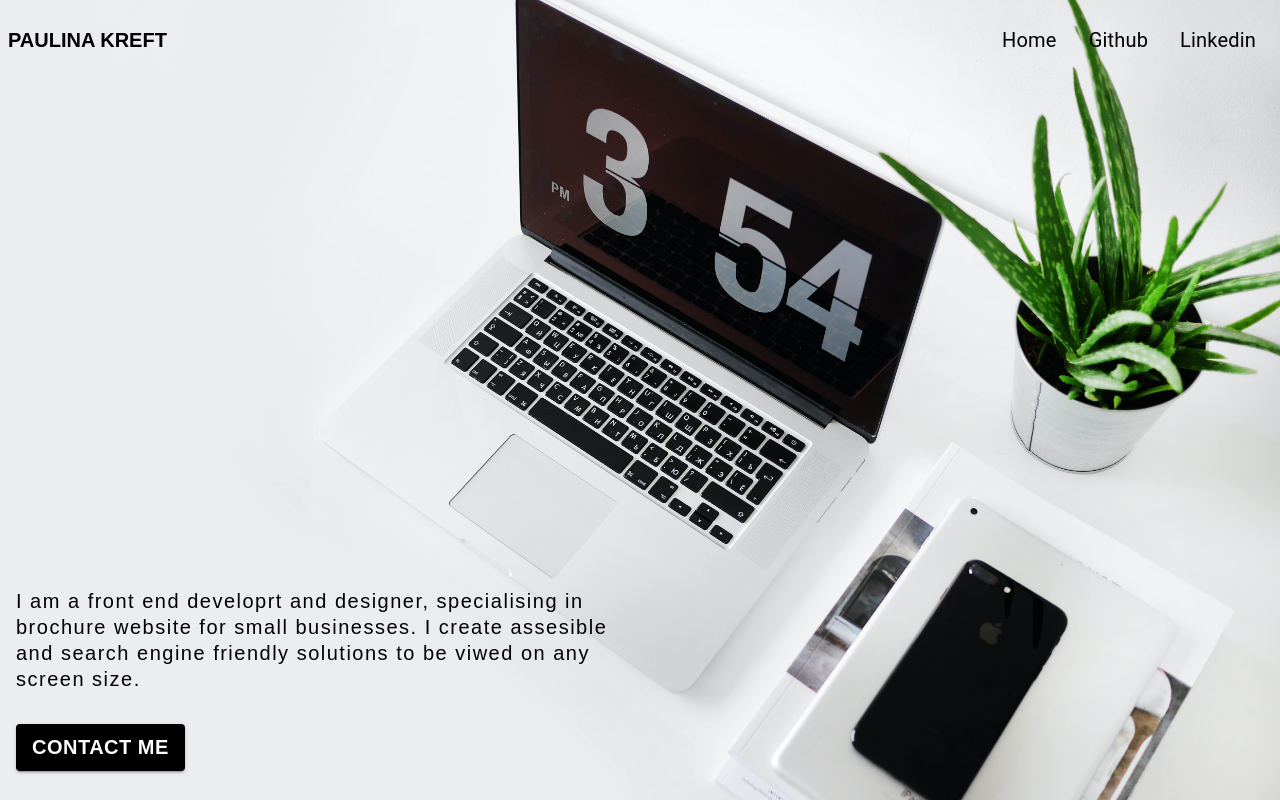
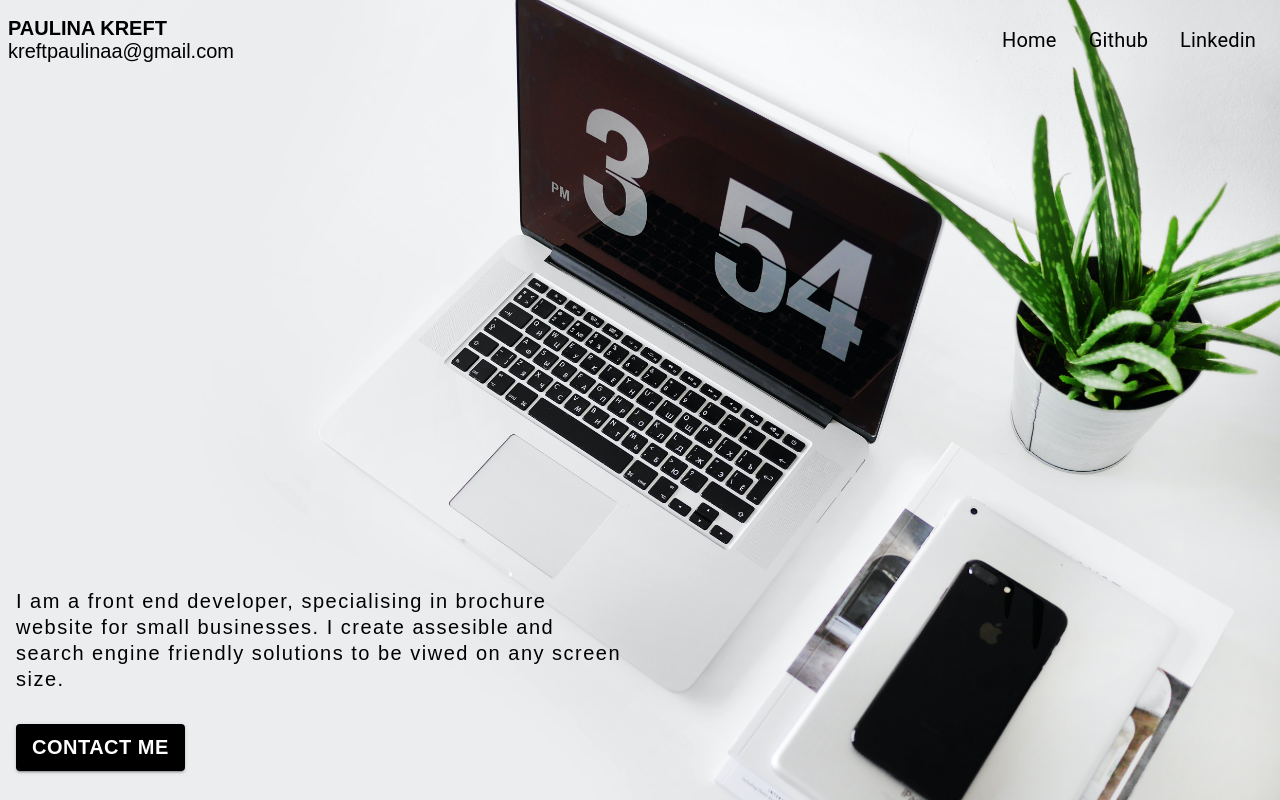
Before and after one commit to paulakreft/paulinaweb, a React (Create React App) app in the folder app/: page / in a window 1280 px wide. Built offline with nearby package versions, Linux system fonts and the light colour scheme.

Commit message:
missing links

```diff
--- a/app/src/components/Button.js
+++ b/app/src/components/Button.js
@@ -1,9 +1,9 @@
 import Button from '@material-ui/core/Button';
 
-const MainButton = ({ title }) => {
+const MainButton = ({ mail, title}) => {
     return (
-        <Button variant="contained" style={{'margin': "16px", 'backgroundColor': 'black', 'color':'white', 'fontWeight': '600'}}>
-            {title}
+        <Button variant="contained" style={{'margin': "16px", 'backgroundColor': 'black', 'color':'white', 'fontWeight': '600',}}>
+            <a href={mail}>{title}</a>
         </Button>
 
     )
--- a/app/src/components/Navigation.js
+++ b/app/src/components/Navigation.js
@@ -5,7 +5,10 @@ import styles from './Navigation.module.css';
 const Navigation = () => {
   return (
     <div className={styles.menu}>
+      <div className={styles.contact}>
       <h1>Paulina Kreft</h1>
+      <p>kreftpaulinaa@gmail.com</p>
+      </div>
       <ul className={styles.menuWrapper}>
         <MenuItem>Home</MenuItem>
         <MenuItem>Github</MenuItem>
--- a/app/src/components/Navigation.module.css
+++ b/app/src/components/Navigation.module.css
@@ -12,11 +12,6 @@ h1 {
   display: flex;
 }
 
-.menuWrapper li:hover {
-  background-color: #ddd;
-  color: black;
-}
-
 @media screen and (max-width: 600px) {
   .menuWrapper {
     overflow: hidden;
--- a/app/src/section/Header.js
+++ b/app/src/section/Header.js
@@ -11,10 +11,10 @@ const Header = () => {
             <Navigation></Navigation>
             <div className={styles.wrapper}>
                 <div className={styles.text}>
-                    I am a front end developrt and designer, specialising in brochure
+                    I am a front end developer, specialising in brochure
                     website for small businesses. I create assesible and search engine friendly solutions to be viwed on any screen size.
                 </div>
-                <MainButton title="Contact me"></MainButton>
+                <MainButton mail='kreftpaulinaa@gmail.com' title="Contact me"></MainButton>
             </div>
         </Container>
     )
--- a/app/src/section/Header.module.css
+++ b/app/src/section/Header.module.css
@@ -4,6 +4,11 @@
   margin-top: 500px;
   letter-spacing: 1.5px;
   line-height: 1.3;
+}
+
+button a {
+  text-decoration: none;
+    color: white;
 }
 
 @media screen and (max-width: 600px) {
```
Also changed, not shown: 1 other file (tests, documents, lock files or other folders).
